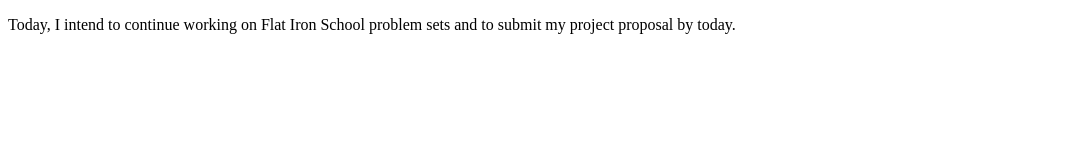
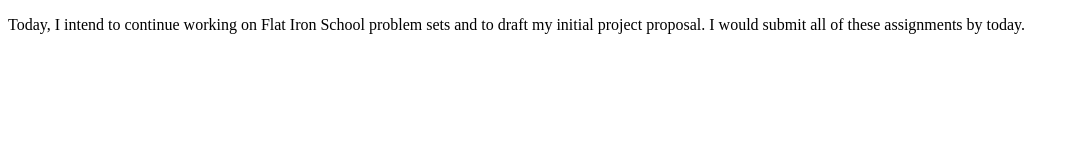
Before and after one commit to jtabb1/2021-06-06-Daily-Coding-Journal, a plain HTML site: page index.html in a window 1280 px wide. Shown: the whole page, without its empty margins (0-1076 px from the left). Drawn offline with Linux system fonts and the light colour scheme.

Commit message:
Make small wording revision of my final goals today.

```diff
--- a/index.html
+++ b/index.html
@@ -8,7 +8,8 @@
   </head>
   <body>
     <p>Today, I intend to continue working on Flat Iron School
-      problem sets and to submit my project proposal by today.
+      problem sets and to draft my initial project proposal.
+      I would submit all of these assignments by today.
     </p>
     <script src="script.js"></script>
   </body>
```
